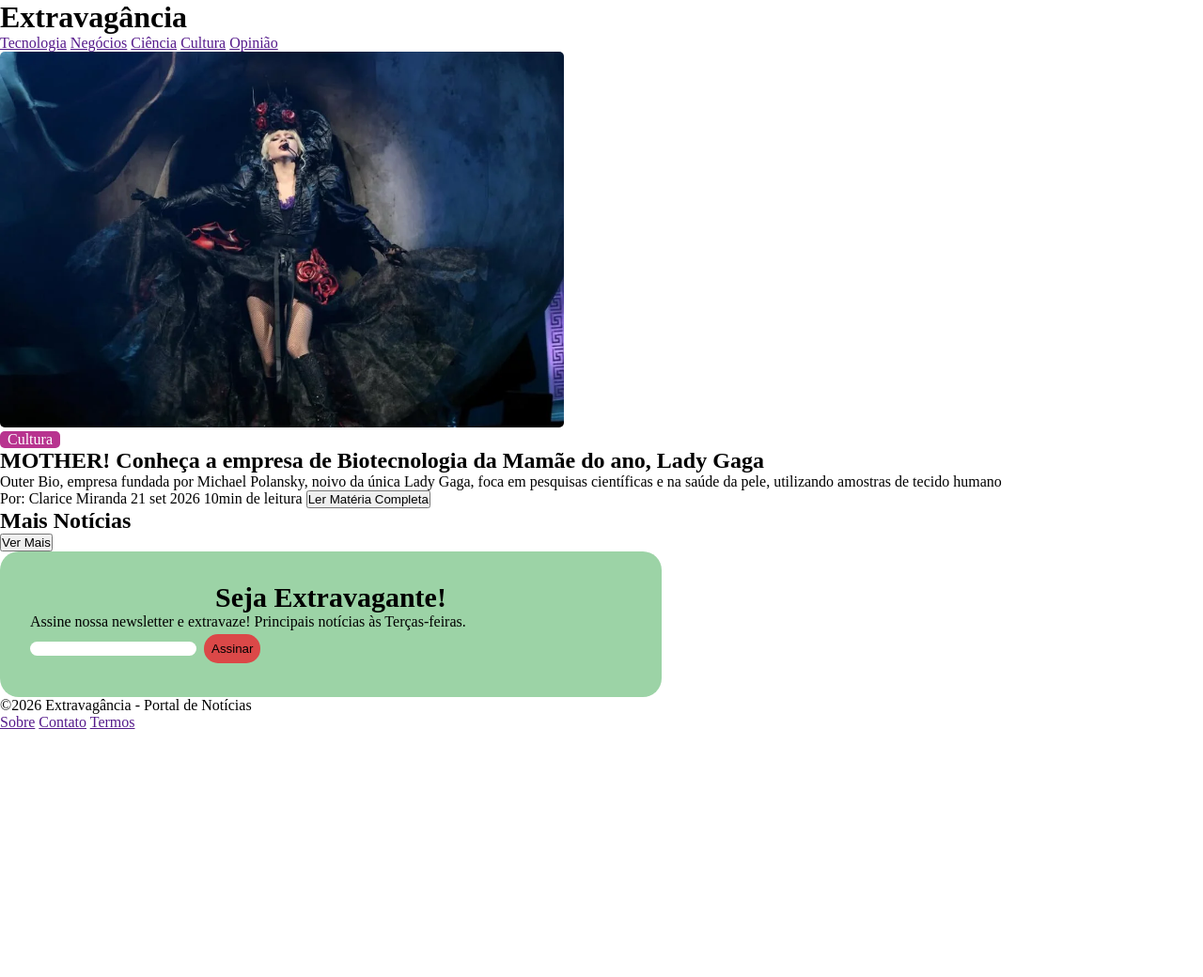
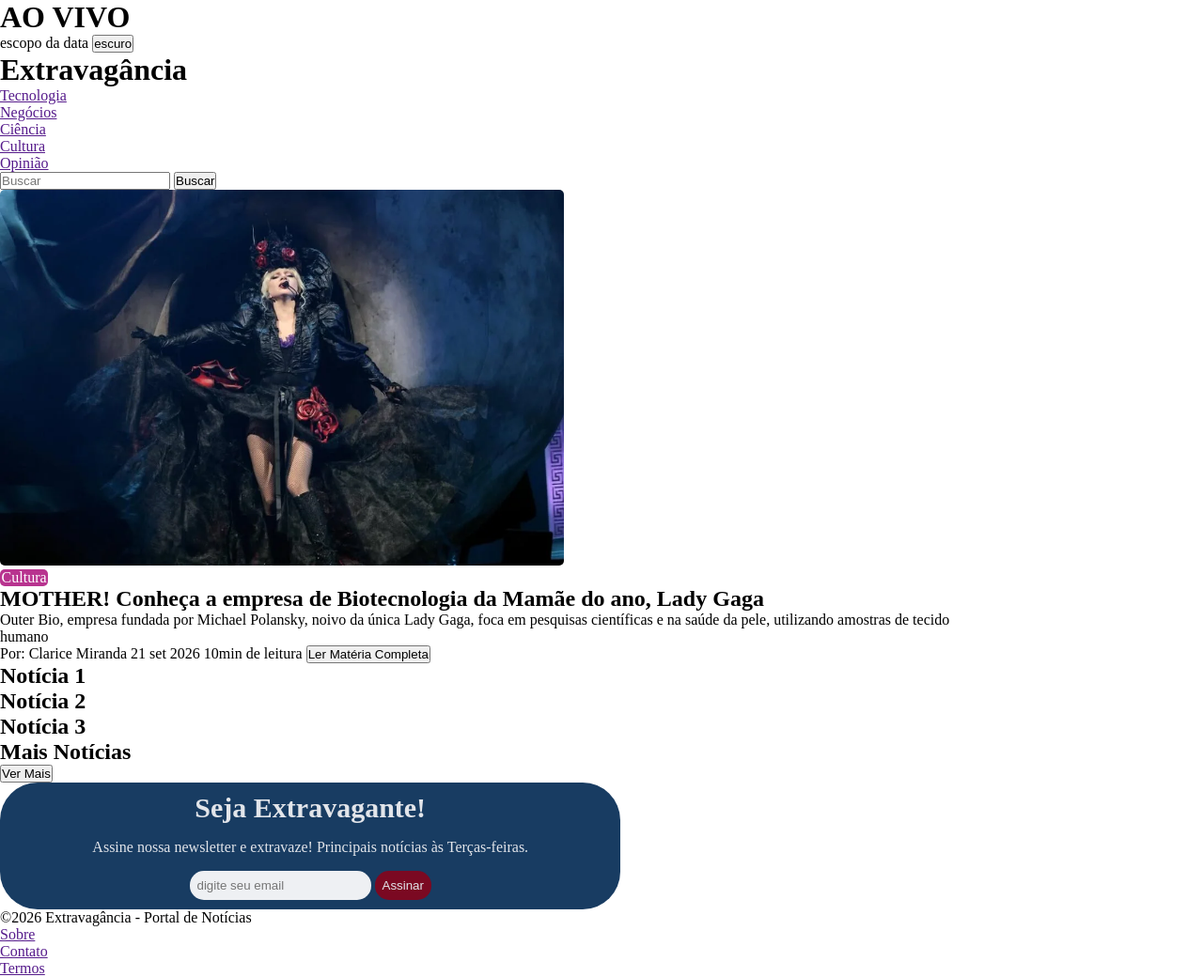
Before and after one commit to Clarice-MRS/atividade-web-pr--prova, a plain HTML site: page index.html in a window 1280 px wide. Shown: the whole page at 94% size. Before the commit the page ends 800 px from the top, so only its background shows below. Drawn offline with Linux system fonts and the light colour scheme.

Commit message:
FEAT: continuação da estrutura básica

```diff
--- a/index.html
+++ b/index.html
@@ -9,29 +9,61 @@
 </head>
 <body>
 
+    <div class="info-topo">
+        <h1>AO VIVO</h1>
+        <span class="data-hora">escopo da data</span>
+        <button id="modo-escuro">escuro</button>
+    </div>
+
     <header>
         <h1>Extravagância</h1>
         <nav>
             <ul>
-                <a href="">Tecnologia</a>
-                <a href="">Negócios</a>
-                <a href="">Ciência</a>
-                <a href="">Cultura</a>
-                <a href="">Opinião</a>
+                <li><a href="">Tecnologia</a></li>
+                <li><a href="">Negócios</a></li>
+                <li><a href="">Ciência</a></li>
+                <li><a href="">Cultura</a></li>
+                <li><a href="">Opinião</a></li>
             </ul>
         </nav>
+
+        <form>
+            <input type="search" placeholder="Buscar">
+            <button type="submit">Buscar</button>
+        </form>
+
     </header>
 
     <main>
-        <div class="noticia-principal">
+
+        <section id="bloco-principal">
+            <article class="noticia-principal">
                 <img class="imagem-noticia" src="imgs/ladygagarosas.webp">
                 <span id="noticia-categoria">Cultura</span>
                 <h2>MOTHER! Conheça a empresa de Biotecnologia da Mamãe do ano, Lady Gaga</h2>
                 <p>Outer Bio, empresa fundada por Michael Polansky, noivo da única Lady Gaga, foca em pesquisas científicas e na saúde da pele, utilizando amostras de tecido humano </p>
                 <span>Por: Clarice Miranda 21 set 2026 10min de leitura</span>
                 <button>Ler Matéria Completa</button>
+            </article>
+
+            <div id="grid-art-paralelo">
+
+                <article>
+                    <h2>Notícia 1</h2>
+                </article>
+
+                <article>
+                    <h2>Notícia 2</h2>
+                </article>
+
+                <article>
+                    <h2>Notícia 3</h2>
+                </article>
+
             </div>
-        <section id="ultimas">
+        </section>
+
+        <section id="bloco-medio">
             <h2>Mais Notícias</h2>
             <div id="grid-UL-noticias">
 
@@ -39,22 +71,25 @@
             <button>Ver Mais</button>
         </section>
 
+        <section class="bloco-final">
             <div class="form-newsletter">
                 <h3>Seja Extravagante!</h3>
                 <p>Assine nossa newsletter e extravaze! Principais notícias às Terças-feiras.</p>
                 <form>
-                <input type="email" id="email" required>
+                    <input type="email" id="email" placeholder="digite seu email" required>
                     <button type="submit">Assinar</button>
                 </form>
             </div>
+        </section>
+
     </main>
 
     <footer>
         <p>&copy;2026 Extravagância - Portal de Notícias</p>
         <ul>
-            <a href="">Sobre</a>
-            <a href="">Contato</a>
-            <a href="">Termos</a>
+            <li><a href="">Sobre</a></li>
+            <li><a href="">Contato</a></li>
+            <li><a href="">Termos</a></li>
         </ul>
     </footer>
     <script src="script.js"></script>
--- a/style.css
+++ b/style.css
@@ -1,6 +1,11 @@
 * {
     margin: 0;
     padding: 0;
+}
+
+body {
+    width: 80%;
+    justify-content: center;
 }
 
 :root {
@@ -37,27 +42,36 @@ header {
 }
 
 .form-newsletter {
+    display: flex;
+    flex-direction: column;
+    align-items: center;
     width: 80vh;
-    padding: 2rem;
-    background-color: #9cd3a6;
-    border-radius: 20px;
+    padding: 1%;
+    background-color: #183c62;
+    border-radius: 40px;
+    gap: 1rem;
 }
 
 .form-newsletter h3 {
-    text-align: center;
     font-size: 30px;
+    color: var(--line);
 }
 
+.form-newsletter p {
+    color: var(--line);
+}
 
 .form-newsletter input {
-    border-radius: 8px;
+    background-color: var(--mist);
+    border-radius: 15px;
     border: none;
+    padding: 8px;
 }
 
 .form-newsletter button {
+    color: var(--line);
     padding: 8px;
-    margin: 4px;
     border-radius: 15px;
-    background-color: #db4848;
+    background-color: #7b0922;
     border: none;
 }
```
Lines whose indentation alone changed are shown as unchanged.
